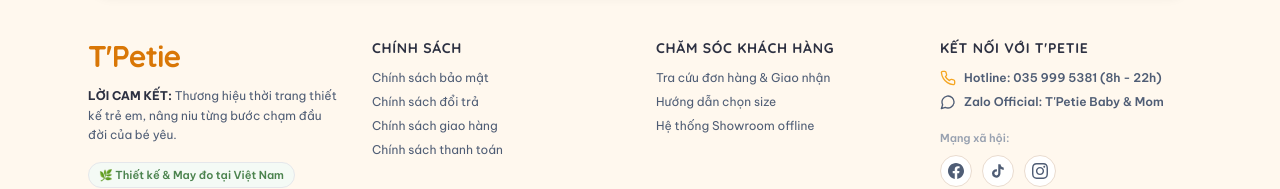
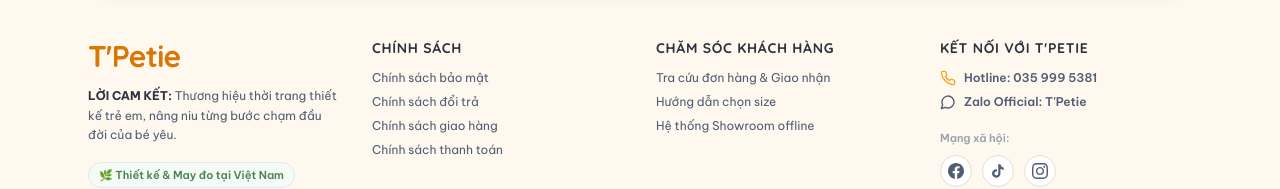
Before and after one commit to ThaoPTT141/T-Petie, a Next.js app: page / in a window 1280 px wide. Shown: the part 3199-3388 px from the top of the page. Built offline with nearby package versions, Linux system fonts and the light colour scheme; no server answers.

Commit message:
fix connect

```diff
--- a/src/components/layout/Footer.tsx
+++ b/src/components/layout/Footer.tsx
@@ -124,7 +124,7 @@
               className="flex items-center space-x-2 text-charcoal-800 font-semibold hover:text-honey-600 transition-colors"
             >
               <Phone className="w-4 h-4 text-honey-500 shrink-0" />
-              <span>Hotline: 035 999 5381 (8h - 22h)</span>
+              <span>Hotline: 035 999 5381</span>
             </a>
             <a
               href="https://zalo.me/0359995381"
@@ -133,7 +133,7 @@
               className="flex items-center space-x-2 text-charcoal-800 font-semibold hover:text-honey-600 transition-colors"
             >
               <MessageCircle className="w-4 h-4 text-sage-600 shrink-0" />
-              <span>Zalo Official: T&apos;Petie Baby &amp; Mom</span>
+              <span>Zalo Official: T&apos;Petie</span>
             </a>
           </div>
 
```
